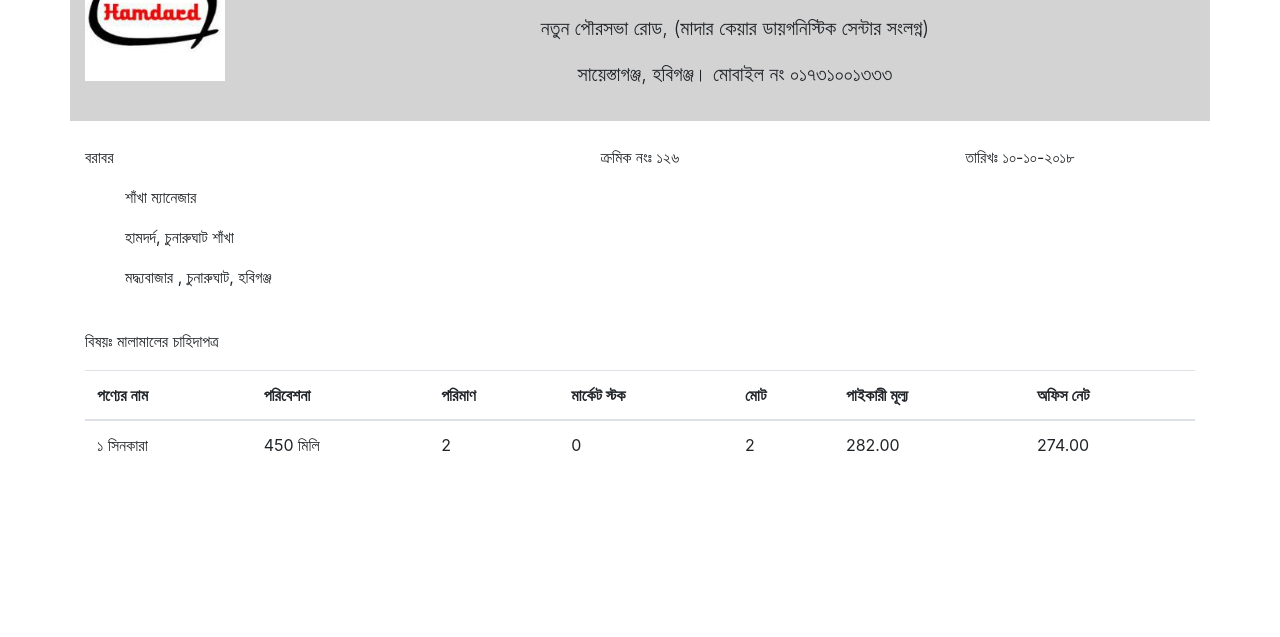
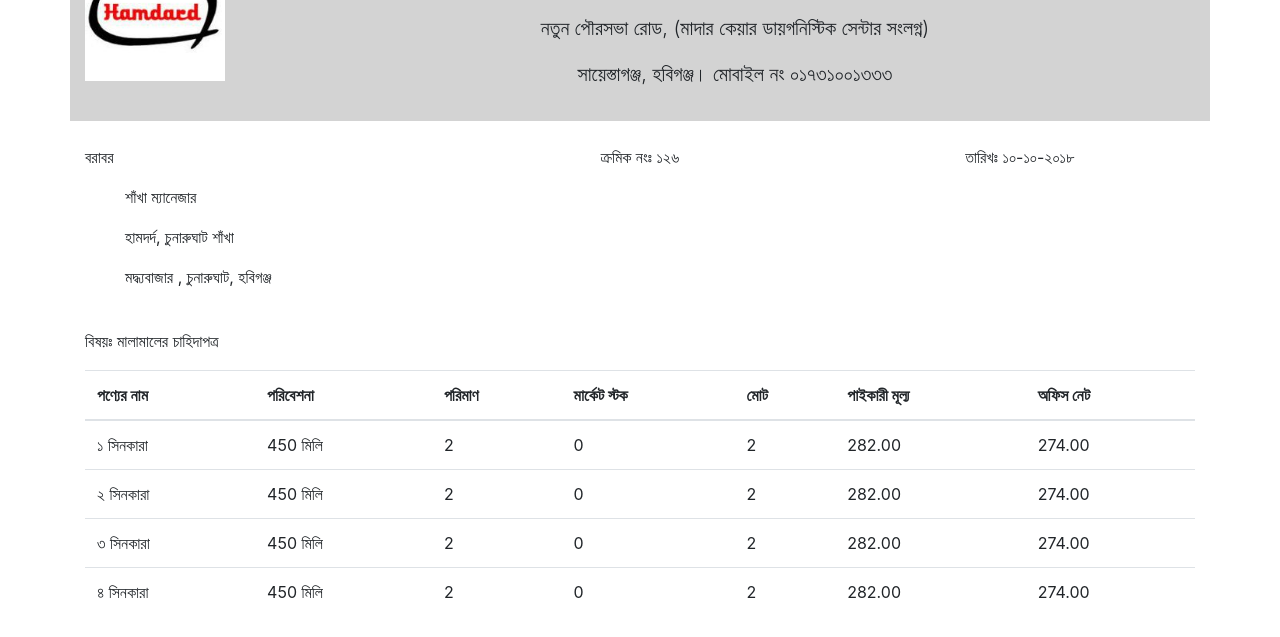
Before and after one commit to NadimLU/hamdard, a plain HTML site: page index.html in a window 1280 px wide. Shown: the part 103-740 px from the top of the page. Drawn offline with nearby package versions, Linux system fonts and the light colour scheme.

Commit message:
First Update

```diff
--- a/index.html
+++ b/index.html
@@ -69,6 +69,33 @@
 				      <td>282.00</td>
 				      <td>274.00</td>
 				    </tr>
+				    <tr>
+				      <td>২ সিনকারা</td>
+				      <td>450 মিলি</td>
+				      <td>2</td>
+				      <td>0</td>
+				      <td>2</td>
+				      <td>282.00</td>
+				      <td>274.00</td>
+				    </tr>
+				    <tr>
+				      <td>৩ সিনকারা</td>
+				      <td>450 মিলি</td>
+				      <td>2</td>
+				      <td>0</td>
+				      <td>2</td>
+				      <td>282.00</td>
+				      <td>274.00</td>
+				    </tr>
+				    <tr>
+				      <td>৪ সিনকারা</td>
+				      <td>450 মিলি</td>
+				      <td>2</td>
+				      <td>0</td>
+				      <td>2</td>
+				      <td>282.00</td>
+				      <td>274.00</td>
+				    </tr>
 				  </tbody>
 				</table>
     		</div>
```
